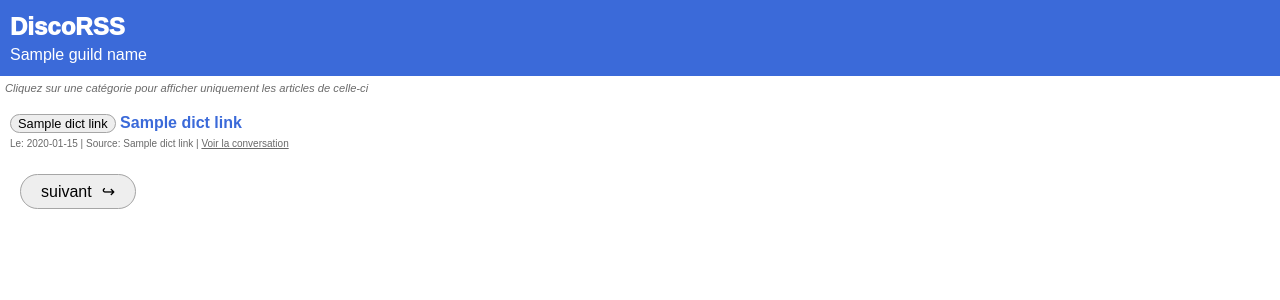
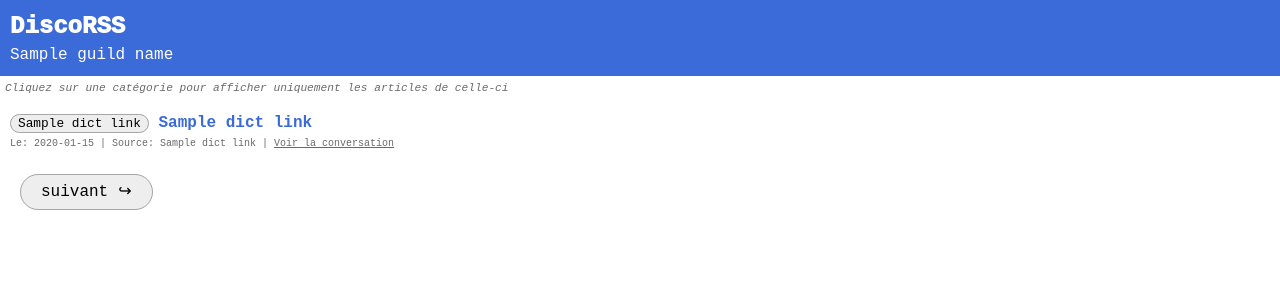
Before and after one commit to lucgiffon/discorss, a Flask app: template website/templates/feed_view.html in a window 1280 px wide. Shown: the top 300 px of the page. Run offline with Flask 2, Linux system fonts and the light colour scheme; the template is opened without the code that fills it: most values are stand-ins (such as "Sample title", 1, 10 or a date in 2020).

Commit message:
back to courrier + reorder

```diff
--- a/website/static/style.css
+++ b/website/static/style.css
@@ -9,7 +9,7 @@
 }
 
 body {
-    font-family: Arial, sans-serif;
+    font-family: "Courier New", serif;
     font-size: 16px;
     line-height: 1.4
 }
@@ -40,14 +40,27 @@ body {
     color: var(--light-text-color)
 }
 
+.content, .container {
+    display: grid;
+    margin: 5px;
+}
+
+.content {
+    grid-row-gap: 10px;
+}
+
+.container {
+    grid-row-gap: 20px;
+}
+
 .grid-item{
     grid-row-gap: 3px;
+    word-wrap: break-word;
 }
 
 .grid-item-title > a {
     text-decoration: none;
     font-weight: bold;
-    word-wrap: break-word;
 }
 
 .grid-item-title > a:link {
@@ -62,19 +75,6 @@ body {
     color: var(--light-text-color);
     font-size: x-small;
     margin-top: 3px;
-}
-
-.content, .container {
-    display: grid;
-    margin: 5px;
-}
-
-.content {
-    grid-row-gap: 10px;
-}
-
-.container {
-    grid-row-gap: 20px;
 }
 
 a:hover {
```
